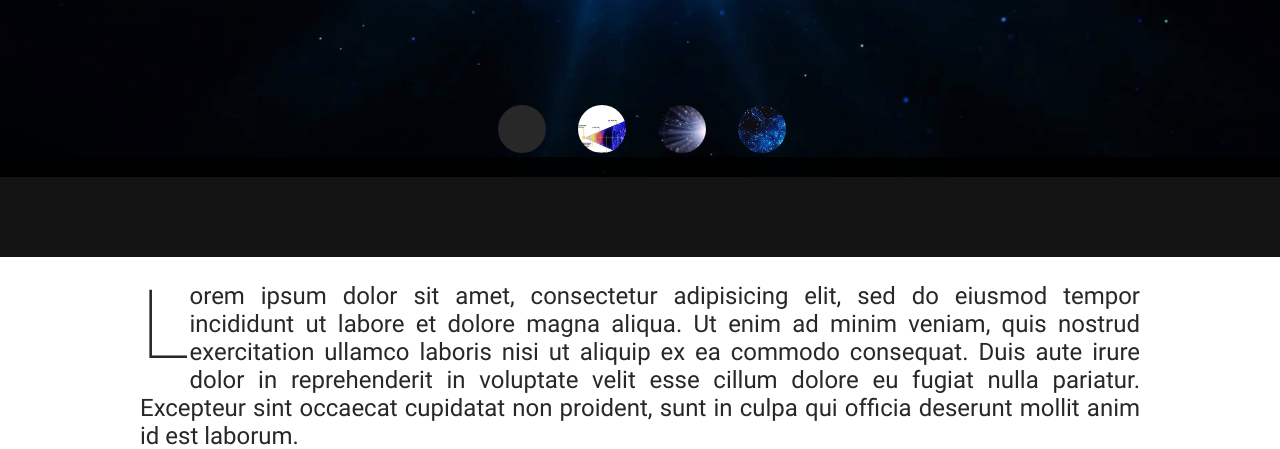
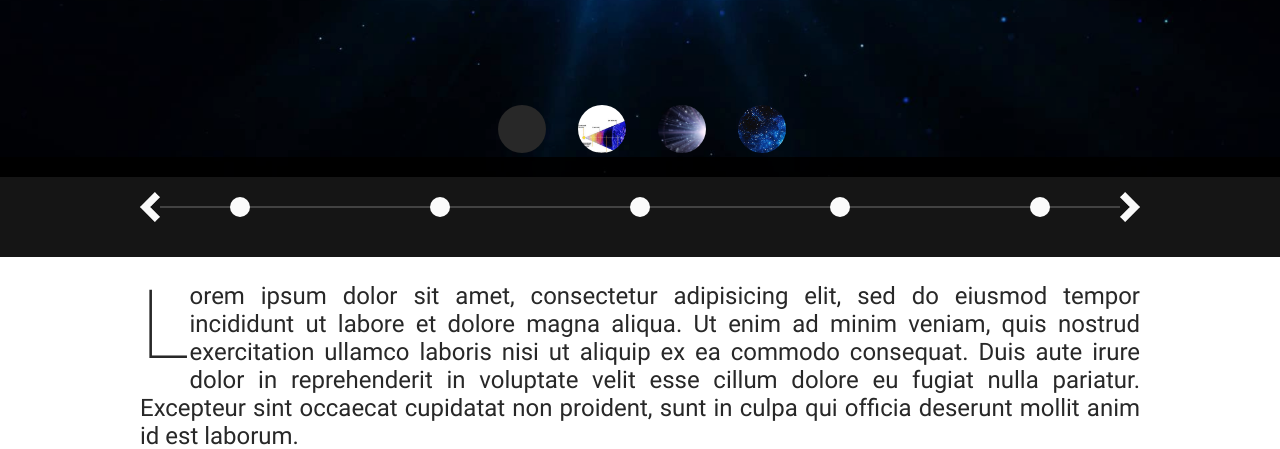
Before and after one commit to MagisterCthulhu/Hackathon, a PHP site: page /index_2.html in a window 1280 px wide. Shown: the part 543-992 px from the top of the page. Run offline with PHP 8.4, Linux system fonts and the light colour scheme; some libraries are stand-ins or nearby versions.

Commit message:
with slider

```diff
--- a/index_2.html
+++ b/index_2.html
@@ -1,10 +1,14 @@
 <!DOCTYPE>
 <html>
 <head>
-	<meta charset="utf-8">
 	<title></title>
+	<meta http-equiv="Content-Type" content="text/html; charset=UTF-8" />
+	<meta name = "viewport" content = "user-scalable=no, width=device-width">
+	<meta name="apple-mobile-web-app-capable" content="yes" />
 	<link rel="stylesheet" type="text/css" href="style_2.css">
 	<script type="text/javascript" src="js.js"></script>
+	<script type="text/javascript" src="http://code.jquery.com/jquery-1.7.1.min.js"></script>
+	<script type="text/javascript" src="js/jquery.flexisel.js"></script>
 </head>
 <body>
 	<div><!--Блок с картинками и видео-->
@@ -30,7 +34,28 @@
 			<div class="header">HEADER</div>
 		</div>
 	</div>
-	<div class="timeline"><!--TIMELINE-->
+	<div class="timeline">
+		<ul id="timeline">
+			<li>
+				<div class="item selected" id="1"></div>
+			</li>
+			<li>
+				<div class="item" id="2"></div>
+			</li>
+			<li>
+				<div class="item" id="3"></div>
+			</li>
+			<li>
+				<div class="item" id="4"></div>
+			</li>
+			<li>
+				<div class="item" id="5"></div>
+			</li>
+			<li>
+				<div class="item" id="6"></div>
+			</li>
+		</ul>
+		<div class="clearout"></div>
 	</div>
 	<div class="text_box"><!--Информация о событие-->
 	<p>Lorem ipsum dolor sit amet, consectetur adipisicing elit, sed do eiusmod
@@ -47,5 +72,14 @@
 	proident, sunt in culpa qui officia deserunt mollit anim id est laborum.</p>
 	</div>
 	<div><!--ПОДВАЛ--></div>
+	<script type="text/javascript">
+		$(window).load(function() {
+	    	$("#timeline").flexisel({
+	    	enableResponsiveBreakpoints: true,
+	    	visibleItems: 5,
+	    	clone:false
+    	})
+});
+</script>
 </body>
 </html>
--- a/style_2.css
+++ b/style_2.css
@@ -182,8 +182,9 @@ p:first-letter {
     float: left;
     display: inline-block;
     margin: -13px 0px 0px 0px;
-   }
-   .timeline{
+}
+
+.timeline{
    	width: 100%;
    	height: 100px;
    	background-color: black;
@@ -191,4 +192,80 @@ p:first-letter {
    	top: 700px;
    	z-index: 4;
    	opacity: 0.9;
-   }
+}
+
+.clearout {
+	height:0px;
+	clear:both;
+}
+
+.nbs-flexisel-container {
+    position:relative;
+    max-width:1000px;
+    margin: 0 auto;
+}
+.nbs-flexisel-ul {
+    position:relative;
+    width:99999px;
+    margin:0px;
+    padding:0px;
+    list-style-type:none;
+    text-align:center;
+}
+
+.nbs-flexisel-inner {
+    overflow:hidden;
+    position: absolute;
+    width:1000px;
+    height: 100px;
+    float:left;
+    background-image: url(images/line.png);
+}
+
+.nbs-flexisel-item {
+    float:left;
+    margin:0px;
+    padding:0px;
+    cursor:pointer;
+    position:relative;
+    line-height:0px;
+}
+.nbs-flexisel-item img {
+    width: 100%;
+    cursor: pointer;
+    position: relative;
+    margin-top: 10px;
+    margin-bottom: 10px;
+    max-width:100px;
+    max-height:45px;
+}
+
+.nbs-flexisel-nav-left,
+.nbs-flexisel-nav-right {
+    width: 20px;
+    height: 100px;
+    position: absolute;
+    cursor: pointer;
+    z-index: 100;
+    margin: 35px 0;
+}
+
+.nbs-flexisel-nav-left {
+    left: 0px;
+    background: url(images/arrow-left.png) no-repeat;
+}
+
+.nbs-flexisel-nav-right {
+    right: 0px;
+    background: url(images/arrow-right.png) no-repeat;
+}
+
+.item {
+    display: inline-block;
+    border-radius: 50%;
+    height: 20px;
+    width: 20px;
+    background: #ffffff;
+    margin-top: 40px;
+    margin-bottom: 40px;
+}
```
Also changed, not shown: images/angle-down.png (deleted), images/angle-up.png (deleted), images/arrow-left.png (added), images/arrow-right.png (added), images/img.jpg (deleted), images/line.png (added), js/jquery.flexisel.js (added), line.png (added), Слой 10 копия.png (deleted), Слой 10.png (deleted), 1 other file.
